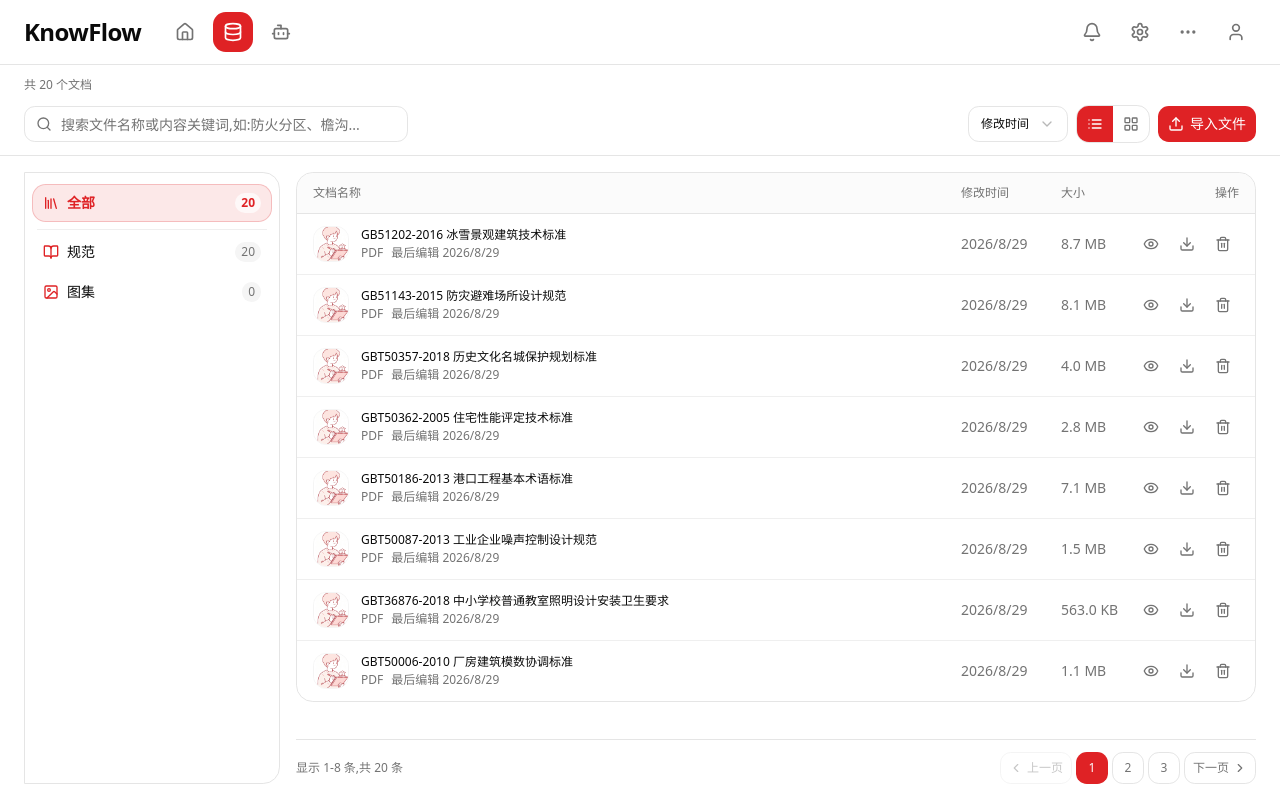
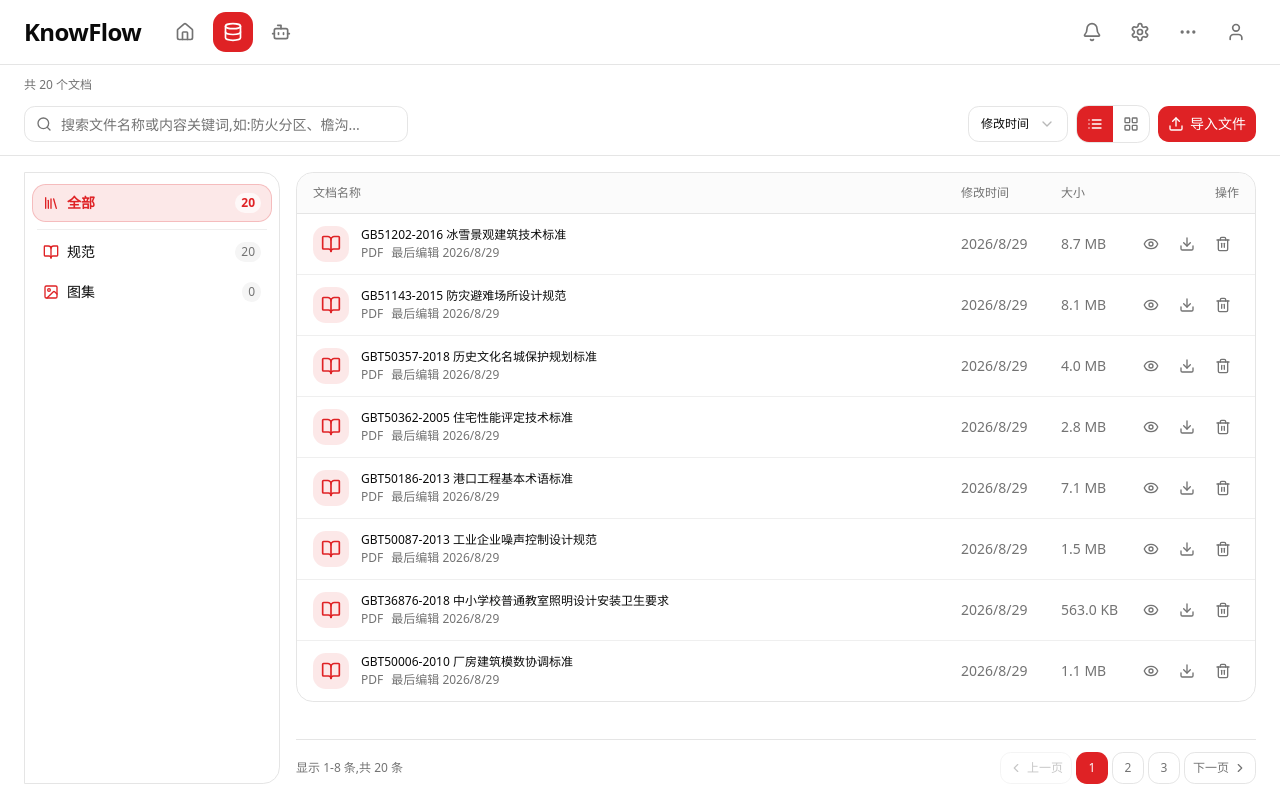
Before and after one commit to kangAIGC/KnowFlow, a Next.js app: page /KnowFlow/knowledge in a window 1280 px wide. Built offline with nearby package versions, Linux system fonts and the light colour scheme.

Commit message:
fix(knowledge): use red book/image icons for standard/atlas file leading icon

```diff
--- a/src/components/knowledge/file-views.tsx
+++ b/src/components/knowledge/file-views.tsx
@@ -1,6 +1,7 @@
 "use client";
 
-import { Eye, Download, Trash2 } from "lucide-react";
+import { Eye, Download, Trash2, BookOpen, Image as ImageIcon } from "lucide-react";
+import type { LucideIcon } from "lucide-react";
 import {
   KIND_LABELS,
   contentSnippet,
@@ -9,25 +10,23 @@ import {
   type FolderId,
   type KnowledgeFile,
 } from "@/lib/knowledge-data";
-import { applyBasePath, cn } from "@/lib/utils";
+import { cn } from "@/lib/utils";
 
-/** 规范/图集的行首图标:直接复用站点首页已有的大尺寸插图,以图片区分知识库 */
-const FOLDER_ICONS: Record<FolderId, string> = {
-  standard: applyBasePath("/ill-4.png"),
-  atlas: applyBasePath("/ill-atlas-new.png"),
+/** 行首图标:规范=红色书本,图集=红色图片,与侧栏视觉语言一致 */
+const FOLDER_ICONS: Record<FolderId, LucideIcon> = {
+  standard: BookOpen,
+  atlas: ImageIcon,
 };
 
-function FolderImageIcon({ file }: { file: KnowledgeFile }) {
+function FolderIcon({ file }: { file: KnowledgeFile }) {
+  const Icon = FOLDER_ICONS[file.folder];
   return (
-    // 静态导出站点,无需 next/image 优化
-    // eslint-disable-next-line @next/next/no-img-element
-    <img
-      src={FOLDER_ICONS[file.folder]}
-      alt=""
+    <span
+      className="flex h-9 w-9 shrink-0 items-center justify-center rounded-lg bg-destructive/10 text-destructive dark:text-red-300"
       aria-hidden="true"
-      loading="lazy"
-      className="h-9 w-9 shrink-0 rounded-lg border border-border/40 object-cover"
-    />
+    >
+      <Icon className="h-5 w-5" />
+    </span>
   );
 }
 
@@ -143,7 +142,7 @@ export function FileListView({
               >
                 <td className="px-4 py-3">
                   <div className="flex items-center gap-3">
-                    <FolderImageIcon file={file} />
+                    <FolderIcon file={file} />
                     <div className="min-w-0">
                       <div className="truncate text-xs font-medium text-foreground">
                         <HighlightText text={file.name} query={query} />
@@ -203,7 +202,7 @@ export function FileGridView({
             key={file.id}
             className="group flex flex-col rounded-xl border border-border bg-card p-4 transition-all duration-200 hover:-translate-y-0.5 hover:shadow-md"
           >
-            <FolderImageIcon file={file} />
+            <FolderIcon file={file} />
             <div className="mt-3 line-clamp-2 min-h-[2.5rem] text-xs font-medium text-foreground">
               <HighlightText text={file.name} query={query} />
             </div>
```
